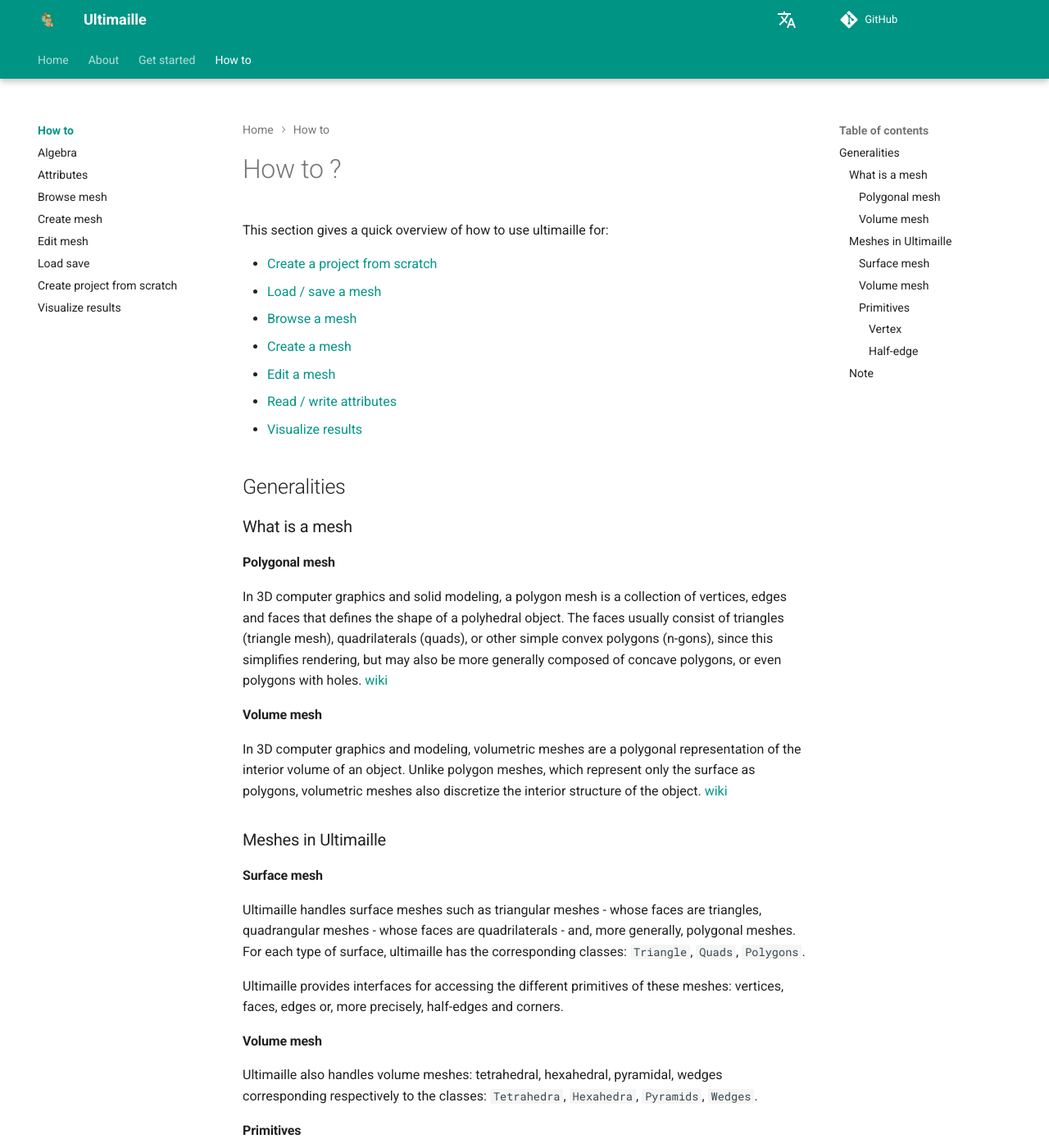
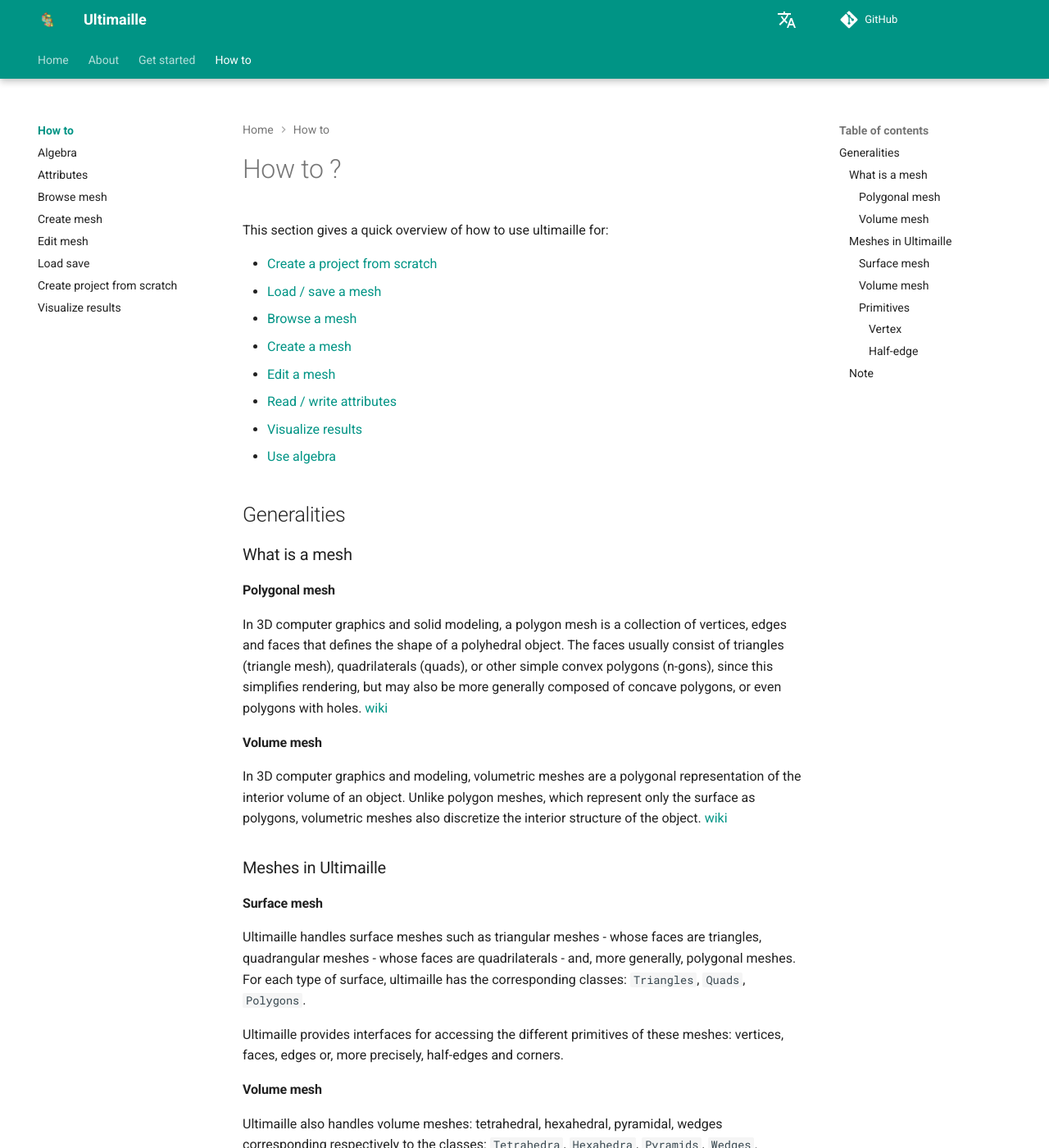
Before and after one commit to ultimaille/ultimaille.github.io, an MkDocs documentation site: the page built from docs/how_to/index.md, in a window 1280 px wide and 1400 px high. Shown: the whole window at 82% size. Built offline with MkDocs 1.6.1 and Material for MkDocs 9.7.7, drawn with Linux system fonts in a browser that asks for light colours; comment, search, counter and statistics services are not loaded.

Commit message:
Fix some words

```diff
--- a/docs/how_to/index.md
+++ b/docs/how_to/index.md
@@ -9,6 +9,7 @@
  - [Edit a mesh](edit_mesh.md)
  - [Read / write attributes](browse_mesh.md)
  - [Visualize results](visualize_results.md)
+ - [Use algebra](algebra.md)
 
 
 ## Generalities
@@ -27,7 +28,7 @@
 
 #### Surface mesh
 
-Ultimaille handles surface meshes such as triangular meshes - whose faces are triangles, quadrangular meshes - whose faces are quadrilaterals - and, more generally, polygonal meshes. For each type of surface, ultimaille has the corresponding classes: `Triangle`, `Quads`, `Polygons`.
+Ultimaille handles surface meshes such as triangular meshes - whose faces are triangles, quadrangular meshes - whose faces are quadrilaterals - and, more generally, polygonal meshes. For each type of surface, ultimaille has the corresponding classes: `Triangles`, `Quads`, `Polygons`.
 
 Ultimaille provides interfaces for accessing the different primitives of these meshes: vertices, faces, edges or, more precisely, half-edges and corners.
 
```
Also changed, not shown: docs/how_to/load_save.md (+1 -1 lines).
